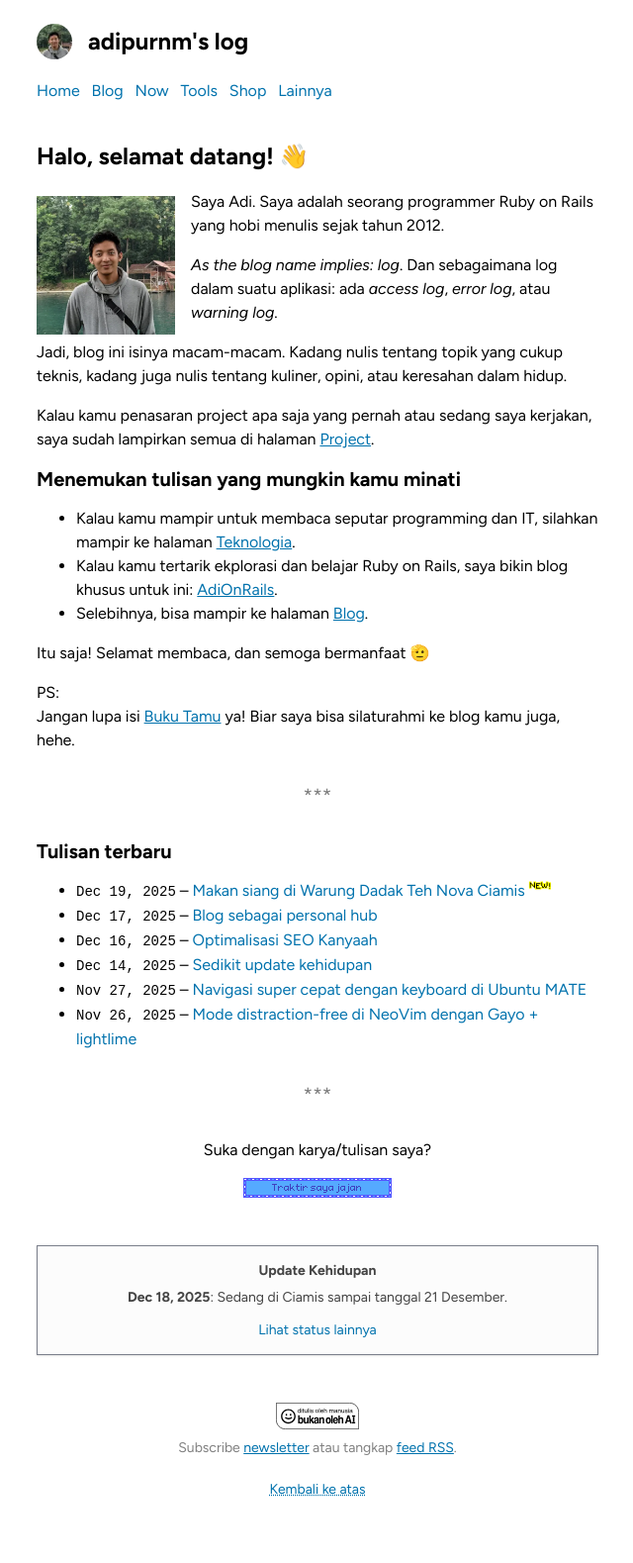
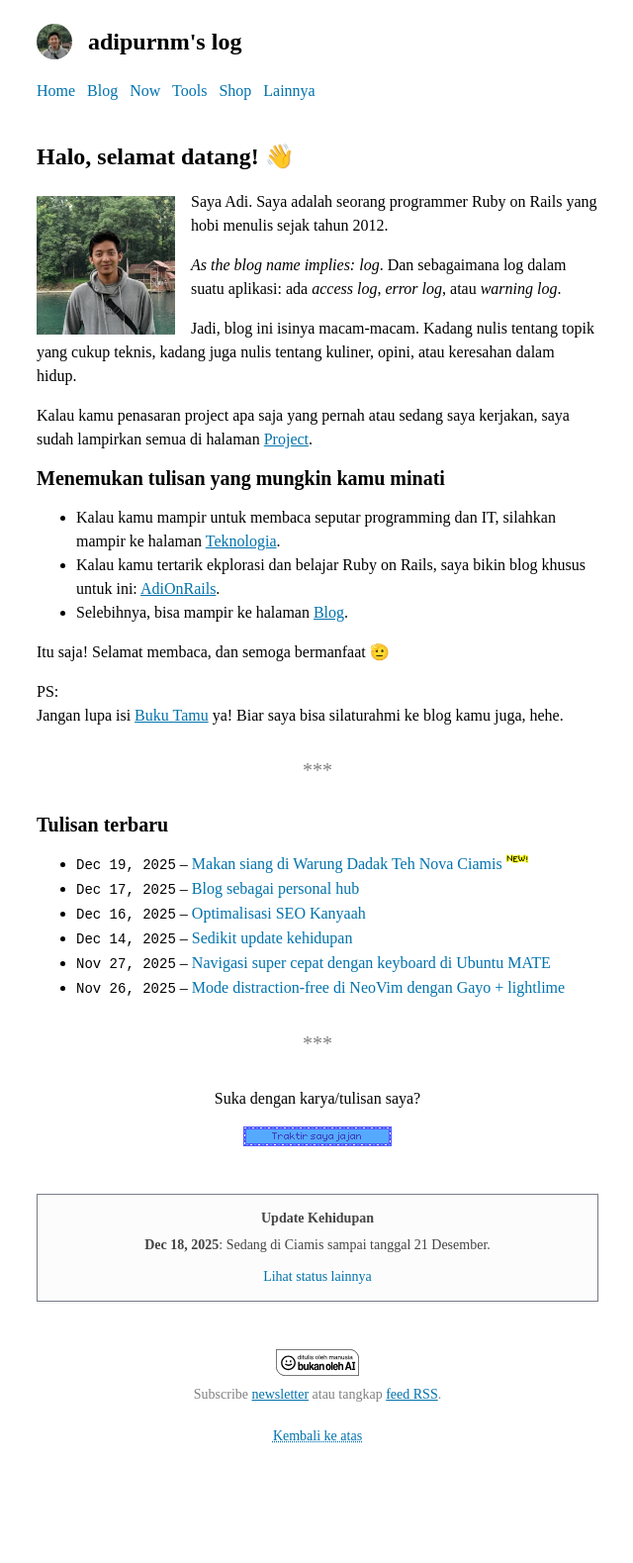
Before and after one commit to adiprnm/weblog, a Jekyll site: the page built from index.html, in a window 1280 px wide. Shown: the whole page at 99% size, without its empty margins (319-959 px from the left). Built offline with Jekyll 4.4.1, drawn with Linux system fonts in a browser that asks for light colours; after the commit the page ends 1525 px from its top, so only the background shows below that.

Commit message:
Update base.scss

```diff
--- a/_sass/base.scss
+++ b/_sass/base.scss
@@ -42,7 +42,7 @@ $primaryColorDark: #7A7E8A;
 
 html { scroll-behavior: smooth; }
 body {
-  font-family: "Figtree";
+  /* font-family: "Figtree"; */
   margin: 0;
   padding: 0;
 }
```
